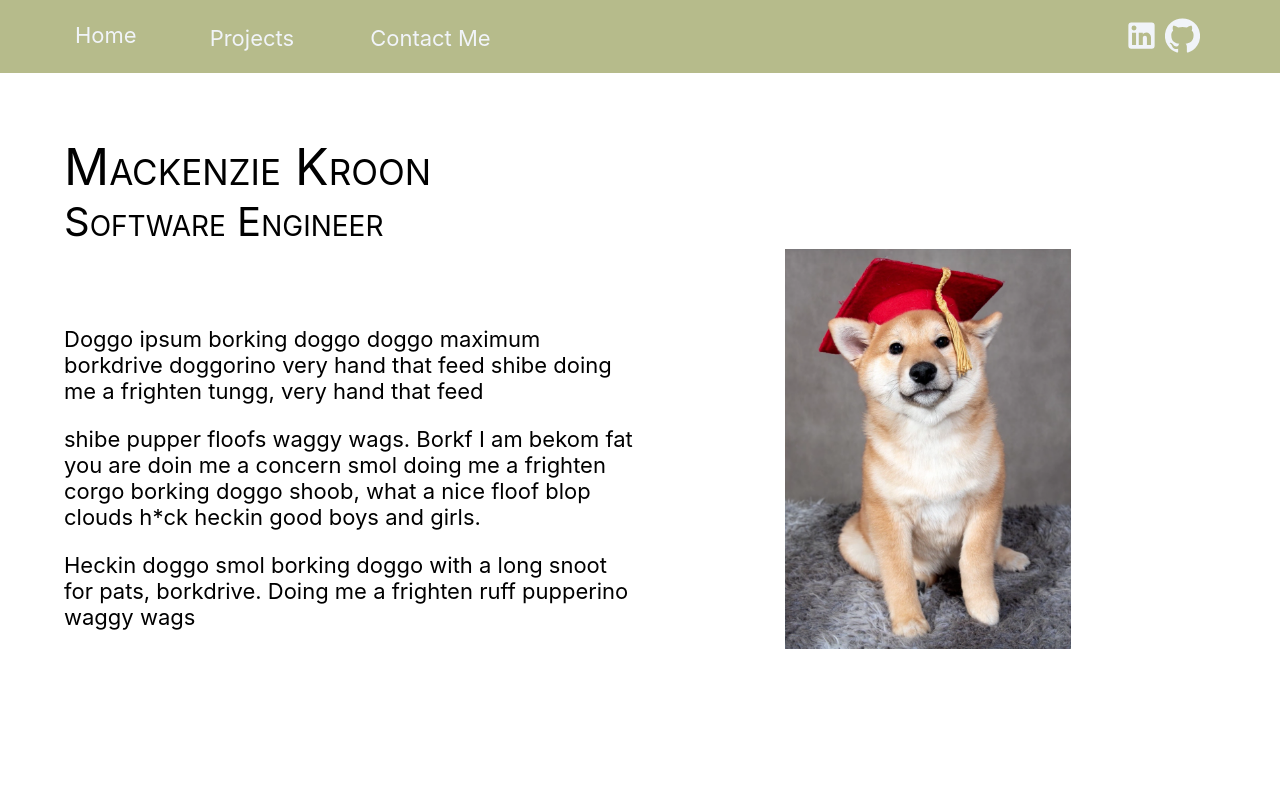
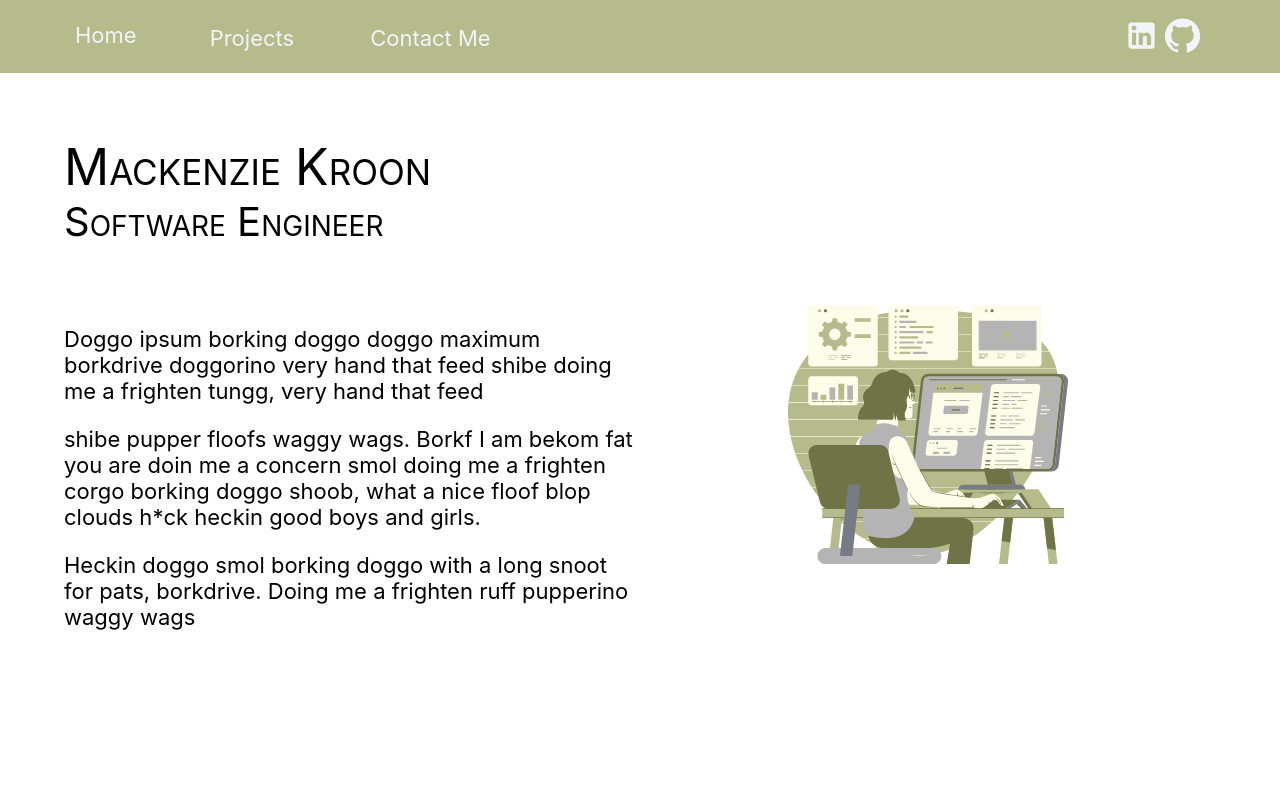
Before and after one commit to mackenziekroon/portfolio-new, a React (Create React App) app: page / in a window 1280 px wide. Shown: the top 800 px of the page. Built offline with nearby package versions, Linux system fonts and the light colour scheme.

Commit message:
added computer illustration

```diff
--- a/src/App.css
+++ b/src/App.css
@@ -88,7 +88,7 @@ button {
   align-items: center;
 }
 
-.puppy-photo {
+.profile-photo {
   height: 400px;
   width: auto;
 }
--- a/src/Components/Main.js
+++ b/src/Components/Main.js
@@ -1,5 +1,6 @@
 import React from "react";
 import puppy from "./puppy.png";
+import design from "./design.png";
 
 const Main = () => {
   return (
@@ -28,7 +29,7 @@ const Main = () => {
               </p>
             </div>
             <div className="profile-photo-container">
-              <img className="puppy-photo" alt="puppy" src={puppy} />
+              <img className="profile-photo" alt="illustration" src={design} />
             </div>
           </div>
         </div>
```
Also changed, not shown: src/Components/design.png (added).
